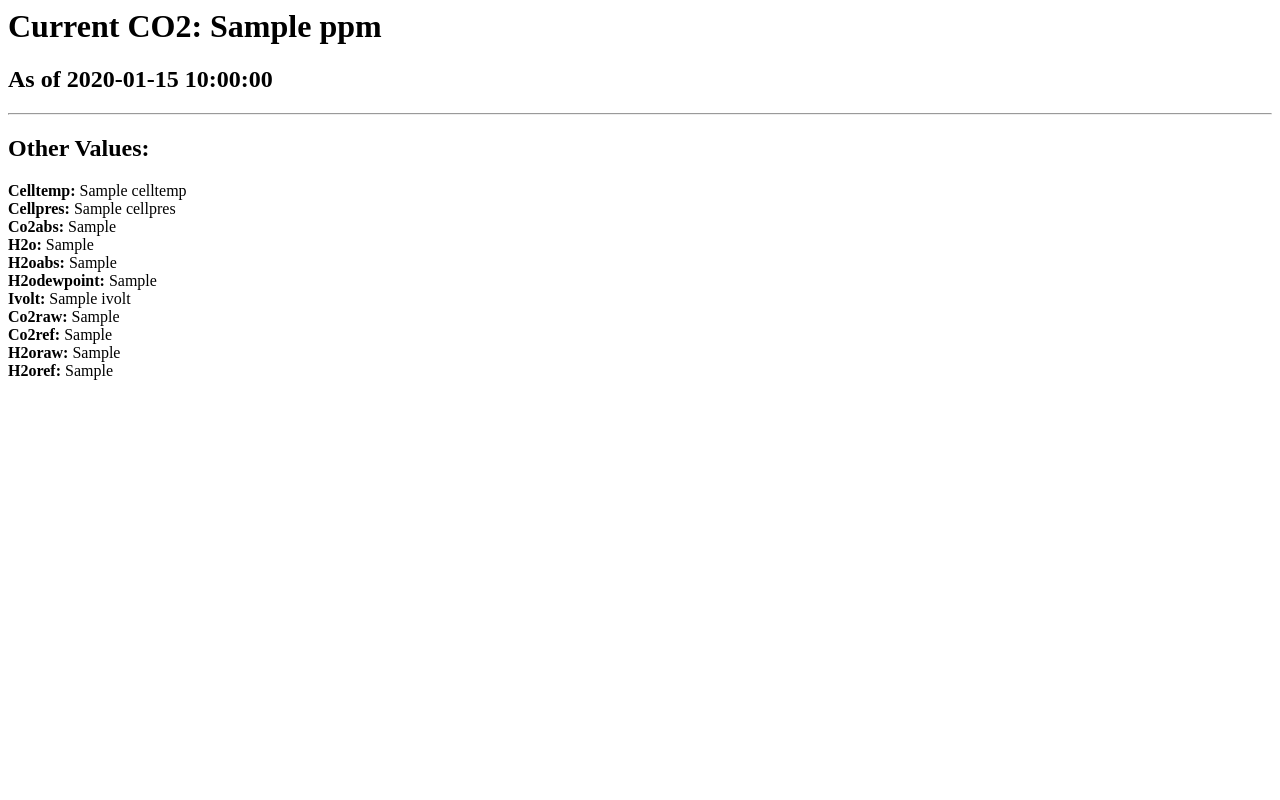
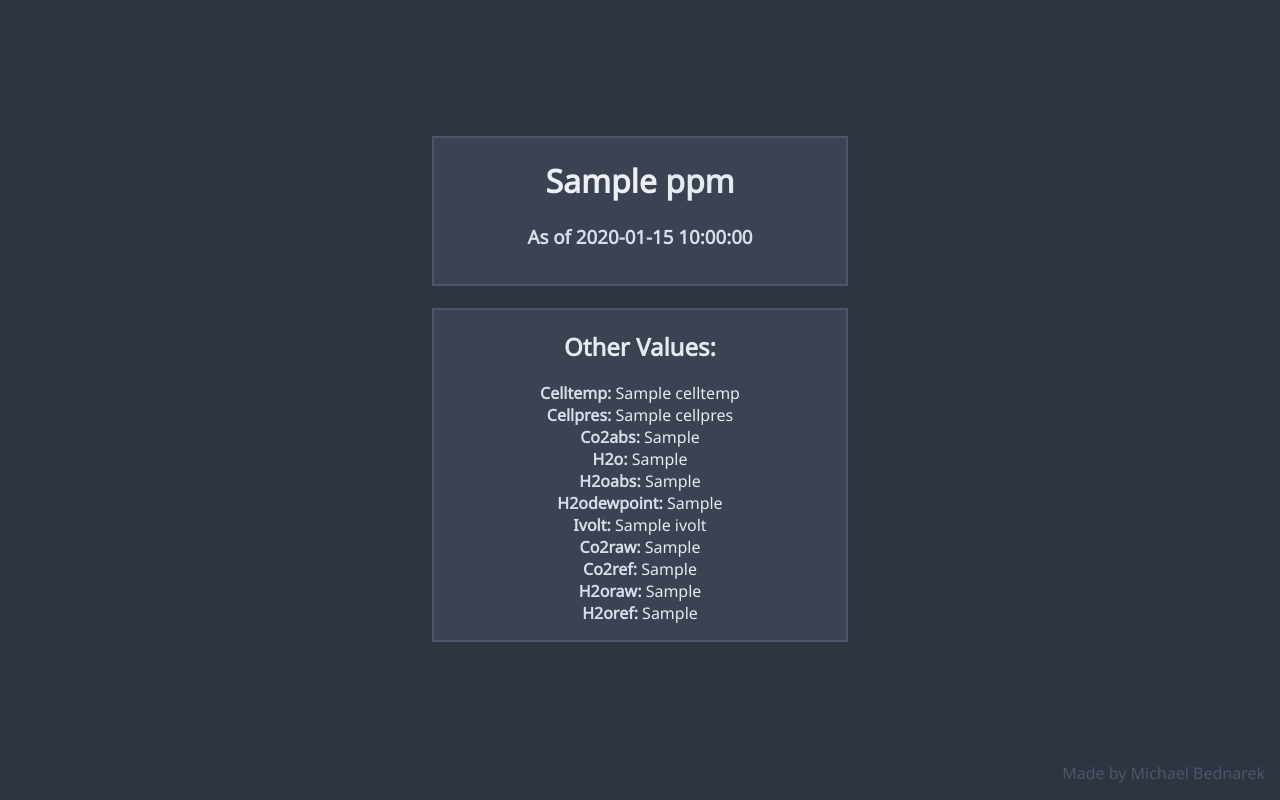
Before and after one commit to mbednarek360/CO2Monitor, a Flask app: template src/templates/index.html in a window 1280 px wide. Run offline with Flask 2, Linux system fonts and the light colour scheme; the template is opened without the code that fills it: most values are stand-ins (such as "Sample title", 1, 10 or a date in 2020); parts of the project's set-up code (start-up, migrations or seed data) failed here and were passed over.

Commit message:
Updated css.

```diff
--- a/src/templates/index.html
+++ b/src/templates/index.html
@@ -1,15 +1,17 @@
 <html>
 <head>
-    <title>CO2 Data</title>
+    <title>MBS CO2</title>
 </head>
 <body>
-    <p>
-    <h1>
-        <b>Current CO2: </b>{{co2}} ppm
-    </h1>
-    <h2>As of {{time}}</h2>
+    <center>
+    <div id="main">
+        <h1><b id="co2disp">{{co2}}</b> ppm</h1>
+        <h3 id="time">As of {{time}}</h3>
+    </div>
 
-    <hr>
+    <br>
+
+    <div id="stats">
     <h2>Other Values:</h2>
         <b>Celltemp: </b>{{celltemp}}<br>
         <b>Cellpres: </b>{{cellpres}}<br>
@@ -22,6 +24,81 @@
         <b>Co2ref: </b>{{co2ref}}<br>
         <b>H2oraw: </b>{{h2oraw}}<br>
         <b>H2oref: </b>{{h2oref}}<br>
-    </p>
+    </div>
+
+    <br>
+    </center>
+    <p id="sig">Made by Michael Bednarek</p>
 </body>
+<style>
+    @import url('https://fonts.googleapis.com/css?family=Noto+Sans');
+
+:root {
+  --nord0: #2e3440;
+
+  --nord1: #3b4252;
+
+  --nord2: #434c5e;
+
+  --nord3: #4c566a;
+
+  --nord4: #d8dee9;
+
+  --nord5: #e5e9f0;
+
+  --nord6: #eceff4;
+
+  --nord7: #8fbcbb;
+
+  --nord8: #88c0d0;
+
+  --nord9: #81a1c1;
+
+  --nord10: #5e81ac;
+
+  --nord11: #bf616a;
+
+  --nord12: #d08770;
+
+  --nord13: #ebcb8b;
+
+  --nord14: #a3be8c;
+
+  --nord15: #b48ead;
+}
+
+body {
+    padding-top: 10%;
+    font-family: 'Noto Sans', sans-serif;
+    background-color: var(--nord0);
+    color: var(--nord5)
+  }
+
+div {
+    background-color: var(--nord1);
+    border: 2px solid var(--nord3);
+    width: 30%;
+    padding: 16px;
+    padding-top: 0px;
+  }
+
+b {
+    color: var(--nord4);
+}
+
+#time {
+    color: var(--nord4);
+}
+
+#co2disp {
+    color: var(--nord6);
+}
+
+#sig {
+    color: var(--nord3);
+    position: absolute;
+    bottom: 0;
+    right: 15;
+}
+</style>
 </html>
```
Lines whose indentation alone changed are shown as unchanged.
